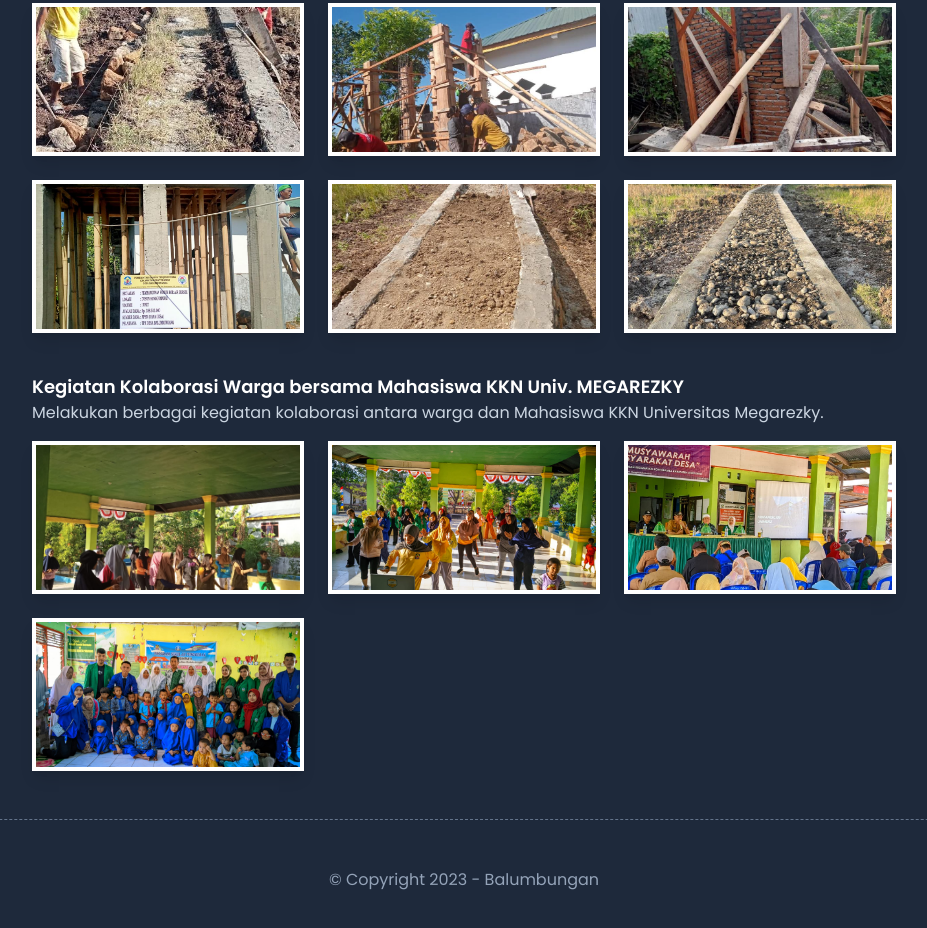
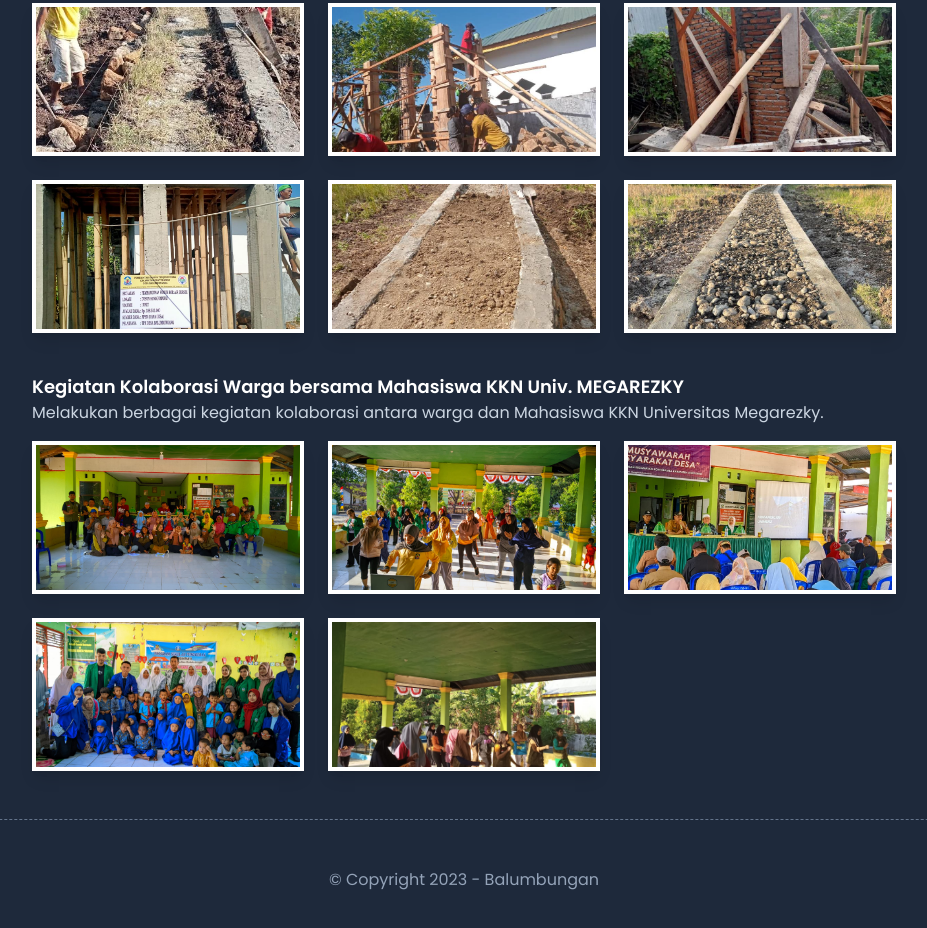
Before and after one commit to balumbungan/balumbungan.github.io, a website: page index.html in a window 1280 px wide. Shown: the part 1808-2736 px from the top of the page, without its empty margins (176-1103 px from the left). Drawn offline with Linux system fonts and the light colour scheme.

Commit message:
Update gambar

```diff
--- a/index.html
+++ b/index.html
@@ -425,8 +425,8 @@
                             Megarezky.</span>
                     </div>
                     <div class="flex flex-col gap-3 md:grid md:grid-cols-3 md:gap-6">
-                        <a href="assets/images/kolaborasi-kkn/1.jpeg" target="_blank">
-                            <img src="assets/images/kolaborasi-kkn/1.jpeg" alt="" class="img-cover">
+                        <a href="assets/images/kolaborasi-kkn/5.jpeg" target="_blank">
+                            <img src="assets/images/kolaborasi-kkn/5.jpeg" alt="" class="img-cover">
                         </a>
                         <a href="assets/images/kolaborasi-kkn/2.jpeg" target="_blank">
                             <img src="assets/images/kolaborasi-kkn/2.jpeg" alt="" class="img-cover">
@@ -436,6 +436,9 @@
                         </a>
                         <a href="assets/images/kolaborasi-kkn/4.jpeg" target="_blank">
                             <img src="assets/images/kolaborasi-kkn/4.jpeg" alt="" class="img-cover">
+                        </a>
+                        <a href="assets/images/kolaborasi-kkn/1.jpeg" target="_blank">
+                            <img src="assets/images/kolaborasi-kkn/1.jpeg" alt="" class="img-cover">
                         </a>
                     </div>
                 </div>
```
Also changed, not shown: assets/app.css, assets/images/kolaborasi-kkn/5.jpeg (added), assets/images/kolaborasi-kkn/6.jpeg (added).
